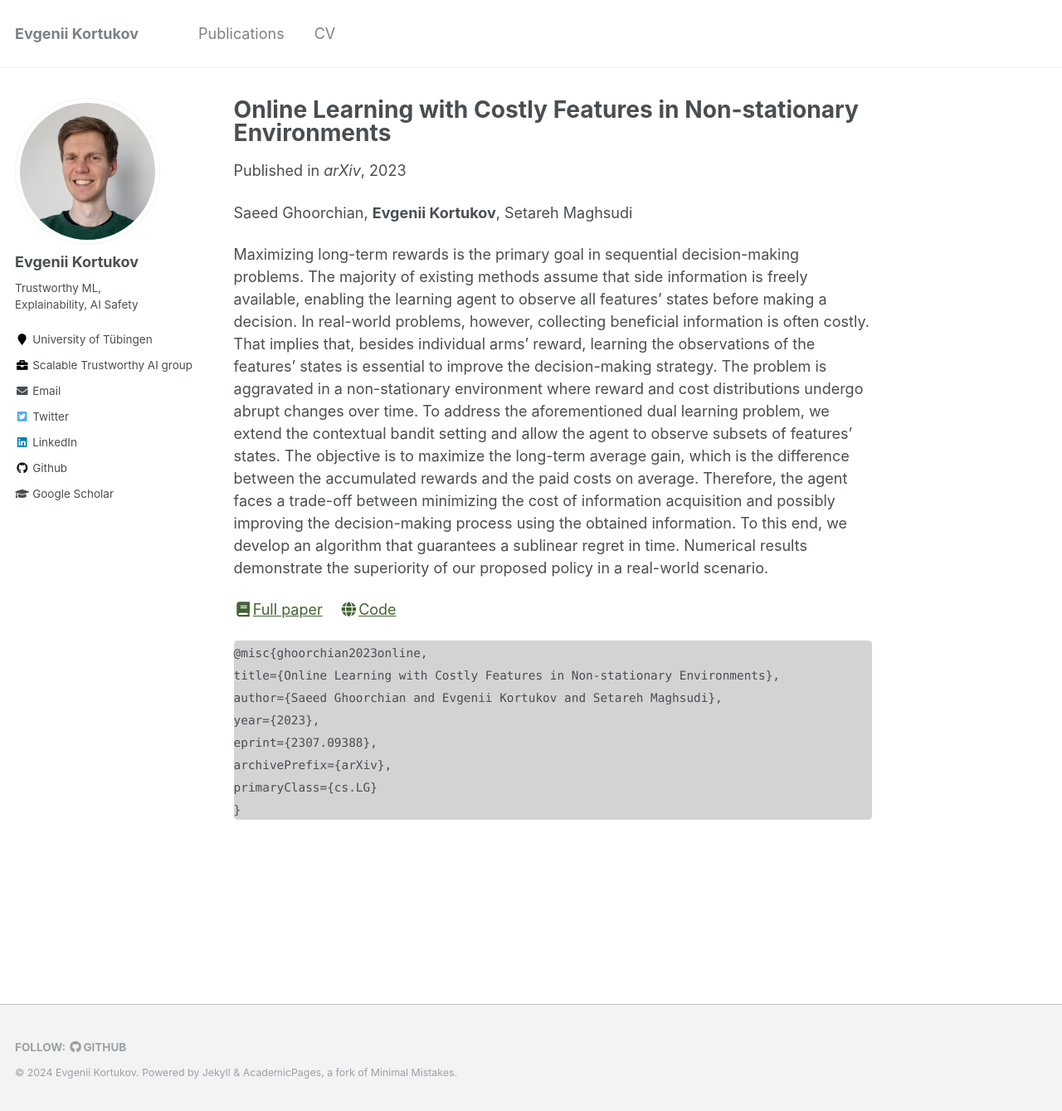
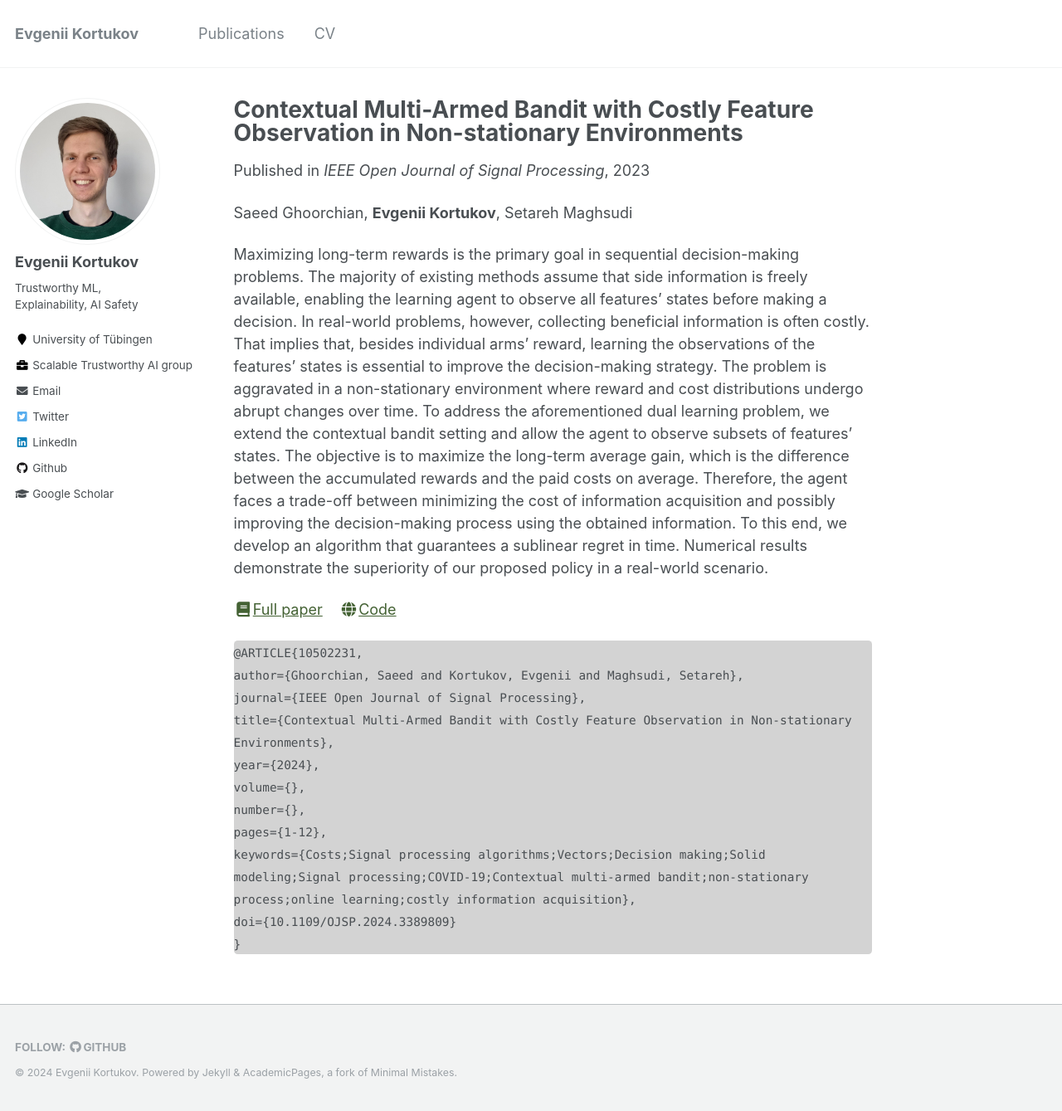
Before and after one commit to kortukov/kortukov.github.io, a Jekyll site: the page built from _publications/2023-07-18-ncc-ucrl2.md, in a window 1280 px wide and 1339 px high. Shown: the whole window at 83% size. Built offline with Jekyll 4.4.1, drawn with Linux system fonts in a browser that asks for light colours.

Commit message:
Update NCC pub

```diff
--- a/_publications/2023-07-18-ncc-ucrl2.md
+++ b/_publications/2023-07-18-ncc-ucrl2.md
@@ -1,25 +1,27 @@
 ---
-title: "Online Learning with Costly Features in Non-stationary Environments"
-type: Preprint
+title: "Contextual Multi-Armed Bandit with Costly Feature Observation in Non-stationary Environments"
+type: Journal
 collection: publications
 permalink: /publication/2023-07-18-ncc-ucrl2
 excerpt: 'We study contextual multi-armed bandit problem where the features are costly and the agent has to
     simultaneously learn the reward distributions and the feature importances. The environment undergoes distribution
     shifts making the problem more challenging.'
 date: 2023-07-18
-paperurl: 'https://arxiv.org/abs/2307.09388'
+paperurl: 'https://ieeexplore.ieee.org/document/10502231'
 codeurl: 'https://github.com/saeedghoorchian/NCC-Bandits'
 authors: 'Saeed Ghoorchian, **Evgenii Kortukov**, Setareh Maghsudi'
-venue: 'arXiv'
-citation: 'Ghoorchian, S., Kortukov, E., & Maghsudi, S. (2023). Online Learning with Costly Features in Non-stationary Environments. arXiv preprint arXiv:2307.09388.'
-bibtex: "@misc{ghoorchian2023online, <br>
-      title={Online Learning with Costly Features in Non-stationary Environments}, <br>
-      author={Saeed Ghoorchian and Evgenii Kortukov and Setareh Maghsudi}, <br>
-      year={2023}, <br>
-      eprint={2307.09388}, <br>
-      archivePrefix={arXiv},  <br>
-      primaryClass={cs.LG}  <br>
-}"
+venue: 'IEEE Open Journal of Signal Processing'
+bibtex: "@ARTICLE{10502231, <br>
+  author={Ghoorchian, Saeed and Kortukov, Evgenii and Maghsudi, Setareh}, <br>
+  journal={IEEE Open Journal of Signal Processing},  <br>
+  title={Contextual Multi-Armed Bandit with Costly Feature Observation in Non-stationary Environments},  <br>
+  year={2024}, <br>
+  volume={}, <br>
+  number={}, <br>
+  pages={1-12}, <br>
+  keywords={Costs;Signal processing algorithms;Vectors;Decision making;Solid modeling;Signal processing;COVID-19;Contextual multi-armed bandit;non-stationary process;online learning;costly information acquisition}, <br>
+  doi={10.1109/OJSP.2024.3389809} <br>
+  }"
 ---
 Maximizing long-term rewards is the primary goal in sequential decision-making problems. The majority of existing methods assume that side information is freely available, enabling the learning agent to observe all features' states before making a decision. In real-world problems, however, collecting beneficial information is often costly. That implies that, besides individual arms' reward, learning the observations of the features' states is essential to improve the decision-making strategy. The problem is aggravated in a non-stationary environment where reward and cost distributions undergo abrupt changes over time. To address the aforementioned dual learning problem, we extend the contextual bandit setting and allow the agent to observe subsets of features' states. The objective is to maximize the long-term average gain, which is the difference between the accumulated rewards and the paid costs on average. Therefore, the agent faces a trade-off between minimizing the cost of information acquisition and possibly improving the decision-making process using the obtained information. To this end, we develop an algorithm that guarantees a sublinear regret in time. Numerical results demonstrate the superiority of our proposed policy in a real-world scenario.
 
```
